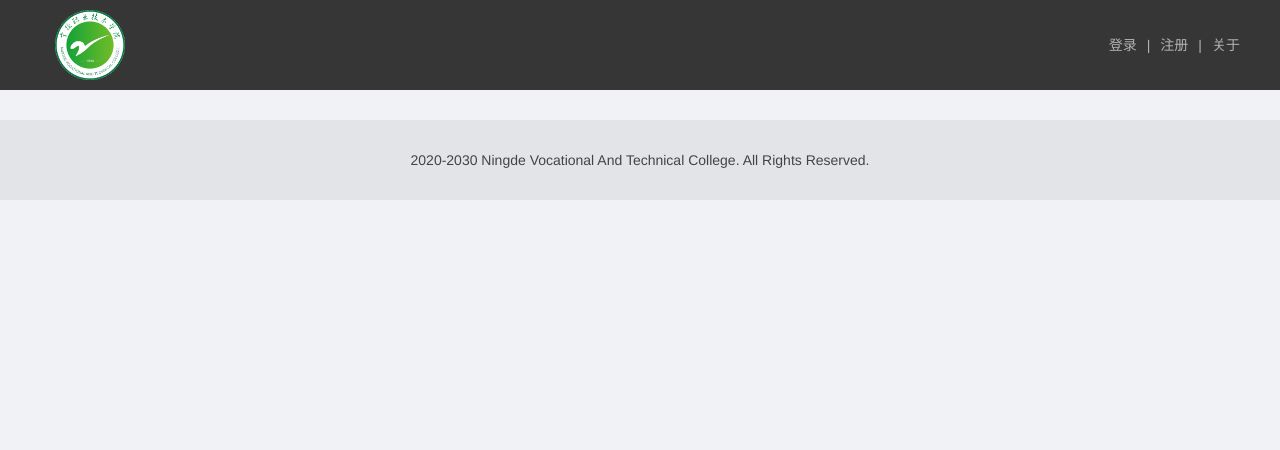
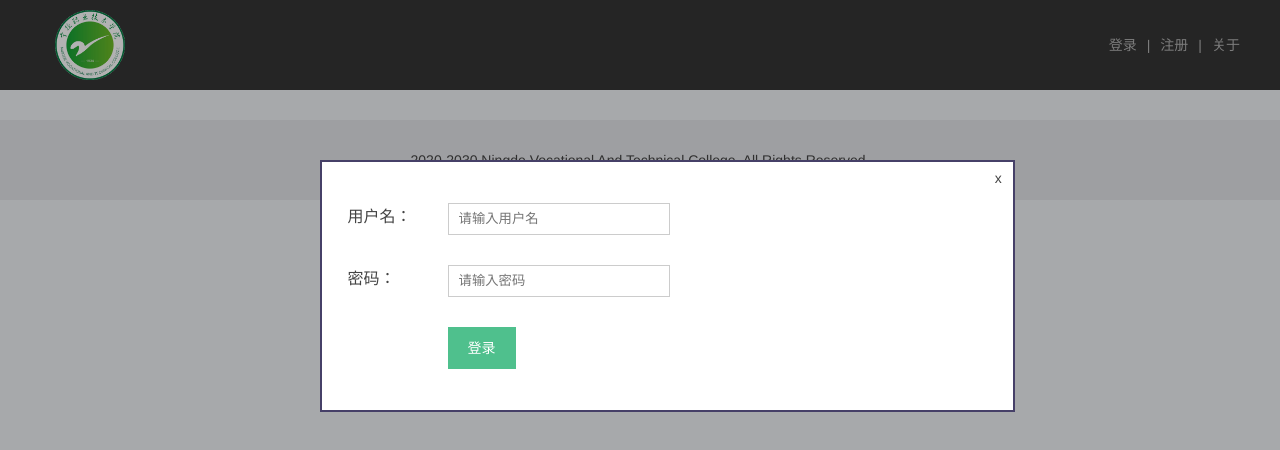
Before and after one commit to 349268138/vue-demo, a Vue app: page /detail in a window 1280 px wide. Both pictures are taken after a click on the item "登录". Shown: the top 450 px of the page. Built offline with nearby package versions, Linux system fonts and the light colour scheme; what vue-resource would draw is missing.

Commit message:
init dialog window

```diff
--- a/src/components/Layout.vue
+++ b/src/components/Layout.vue
@@ -5,11 +5,15 @@
         <img src="../assets/logn.png">
         <div class="head-nav">
           <ul class="nav-list">
-            <li>登录</li>
-            <li class="nav-pile">|</li>
-            <li>注册</li>
-            <li class="nav-pile">|</li>
-            <li>关于</li>
+            <li>{{ userName }}</li>
+            <li class="nav-pile" v-if="userName !== ''">|</li>
+            <li class="nav-pile" v-if="userName !== ''" @click="userName = ''">退出</li>
+            <li class="nav-pile" v-if="userName !== ''">|</li>
+            <li v-on:click="showDialogWindow('isShowLoginDialogWindow')" v-if="userName === ''">登录</li>
+            <li class="nav-pile" v-if="userName === ''">|</li>
+            <li @click="showDialogWindow('isShowRegisterDialogWindow')" v-if="userName === ''">注册</li>
+            <li class="nav-pile" v-if="userName === ''">|</li>
+            <li @click="showDialogWindow('isShowAboutDialogWindow')">关于</li>
           </ul>
         </div>
       </div>
@@ -22,15 +26,55 @@
     <div class="app-foot">
       <p>2020-2030 Ningde Vocational And Technical College. All Rights Reserved.</p>
     </div>
+    <dialog-window :is-show="isShowLoginDialogWindow" @dialog-window-close="closeDialogWindow('isShowLoginDialogWindow')">
+      <login @login-success="onSuccessLogin"></login>
+    </dialog-window>
+    <dialog-window :is-show="isShowRegisterDialogWindow" @dialog-window-close="closeDialogWindow('isShowRegisterDialogWindow')">
+      <register @register-success="onSuccessRegister"></register>
+    </dialog-window>
+    <dialog-window :is-show="isShowAboutDialogWindow" @dialog-window-close="closeDialogWindow('isShowAboutDialogWindow')">
+      <p>hello about window</p>
+    </dialog-window>
   </div>
 </template>
 
 <script>
+import DialogWindow from './base/DialogWindow'
+import Login from './Login'
+import Register from './Register'
+
 export default {
   name: 'Layout',
   data () {
     return {
-      msg: 'Layout'
+      msg: 'Layout',
+      userName: '',
+      isShowLoginDialogWindow: false,
+      isShowRegisterDialogWindow: false,
+      isShowAboutDialogWindow: false
+    }
+  },
+  components: {
+    DialogWindow,
+    Login,
+    Register
+  },
+  methods: {
+    showDialogWindow (attr) {
+      this[attr] = true
+    },
+    closeDialogWindow (attr) {
+      this[attr] = false
+    },
+    onSuccessLogin (data) {
+      this.userName = data.userName
+      this.closeDialogWindow('isShowLoginDialogWindow')
+      console.log('login success: ' + data)
+    },
+    onSuccessRegister (data) {
+      this.userName = data.userName
+      this.closeDialogWindow('isShowRegisterDialogWindow')
+      console.log('register success: ' + data)
     }
   }
 }
--- /dev/null
+++ b/src/components/Login.vue
@@ -0,0 +1,102 @@
+<template>
+  <div class="login-form">
+    <div class="g-form">
+      <div class="g-form-line">
+        <span class="g-form-label">用户名：</span>
+        <div class="g-form-input">
+          <input type="text" v-model="userNameModel" placeholder="请输入用户名">
+        </div>
+        <span class="g-form-error">{{ userNameErrors.errorText }}</span>
+      </div>
+    </div>
+    <div class="g-form-line">
+      <span class="g-form-label">密码：</span>
+      <div class="g-form-input">
+        <input type="password" v-model="passwordModel" placeholder="请输入密码">
+      </div>
+      <span class="g-form-error">{{ passwordErrors.errorText }}</span>
+    </div>
+    <div class="g-form-line">
+      <div class="g-form-btn">
+        <a class="button" @click="login()">登录</a>
+      </div>
+    </div>
+    <p class="g-form-error">{{ errorText }}</p>
+  </div>
+</template>
+
+<script>
+export default {
+  name: 'Login',
+  data () {
+    return {
+      userNameModel: '',
+      userNameFlag: false,
+      passwordModel: '',
+      passwordFlag: false,
+      errorText: ''
+    }
+  },
+  computed: {
+    userNameErrors () {
+      let errorText, status
+      if (!/^\w{6,20}$/.test(this.userNameModel)) {
+        errorText = '由英文字母、数字或下划线组成且长度大于5小于21'
+        status = false
+      } else {
+        errorText = ''
+        status = true
+      }
+      if (!this.userNameFlag) {
+        errorText = ''
+        this.changeUserNameFlag()
+      }
+      return {
+        errorText,
+        status
+      }
+    },
+    passwordErrors () {
+      let errorText, status
+      if (!/^\w{6,20}$/.test(this.passwordModel)) {
+        errorText = '由英文字母、数字或下划线组成且长度大于5小于21'
+        status = false
+      } else {
+        errorText = ''
+        status = true
+      }
+      if (!this.passwordFlag) {
+        errorText = ''
+        this.changePasswordFlag()
+      }
+      return {
+        errorText,
+        status
+      }
+    }
+  },
+  methods: {
+    login () {
+      if (!this.userNameErrors.status || !this.passwordErrors.status) {
+        this.errorText = '账号或密码校验未通过'
+      } else {
+        this.$http.get('/api/wangjinping/login').then((res) => {
+          this.errorText = ''
+          this.$emit('login-success', res.data)
+        }, (error) => {
+          console.log(error)
+        })
+      }
+    },
+    changeUserNameFlag () {
+      this.userNameFlag = true
+    },
+    changePasswordFlag () {
+      this.passwordFlag = true
+    }
+  }
+}
+</script>
+
+<style scoped>
+</style>
--- /dev/null
+++ b/src/components/Register.vue
@@ -0,0 +1,132 @@
+<template>
+  <div class="login-form">
+    <div class="g-form">
+      <div class="g-form-line">
+        <span class="g-form-label">用户名：</span>
+        <div class="g-form-input">
+          <input type="text" v-model="userNameModel" placeholder="请输入用户名">
+        </div>
+        <span class="g-form-error">{{ userNameErrors.errorText }}</span>
+      </div>
+    </div>
+    <div class="g-form-line">
+      <span class="g-form-label">密码：</span>
+      <div class="g-form-input">
+        <input type="password" v-model="passwordModel" placeholder="请输入密码">
+      </div>
+      <span class="g-form-error">{{ passwordErrors.errorText }}</span>
+    </div>
+    <div class="g-form-line">
+      <span class="g-form-label">密码确认：</span>
+      <div class="g-form-input">
+        <input type="password" v-model="passwordDoubleCheckModel" placeholder="请输入密码">
+      </div>
+      <span class="g-form-error">{{ passwordDoubleCheckErrors.errorText }}</span>
+    </div>
+    <div class="g-form-line">
+      <div class="g-form-btn">
+        <a class="button" @click="register()">注册</a>
+      </div>
+    </div>
+    <p class="g-form-error">{{ errorText }}</p>
+  </div>
+</template>
+
+<script>
+export default {
+  name: 'Login',
+  data () {
+    return {
+      userNameModel: '',
+      userNameFlag: false,
+      passwordModel: '',
+      passwordFlag: false,
+      passwordDoubleCheckModel: '',
+      passwordDoubleCheckFlag: false,
+      errorText: ''
+    }
+  },
+  computed: {
+    userNameErrors () {
+      let errorText, status
+      if (!/^\w{6,20}$/.test(this.userNameModel)) {
+        errorText = '由英文字母、数字或下划线组成且长度大于5小于21'
+        status = false
+      } else {
+        errorText = ''
+        status = true
+      }
+      if (!this.userNameFlag) {
+        errorText = ''
+        this.changeUserNameFlag()
+      }
+      return {
+        errorText,
+        status
+      }
+    },
+    passwordErrors () {
+      let errorText, status
+      if (!/^\w{6,20}$/.test(this.passwordModel)) {
+        errorText = '由英文字母、数字或下划线组成且长度大于5小于21'
+        status = false
+      } else {
+        errorText = ''
+        status = true
+      }
+      if (!this.passwordFlag) {
+        errorText = ''
+        this.changePasswordFlag()
+      }
+      return {
+        errorText,
+        status
+      }
+    },
+    passwordDoubleCheckErrors () {
+      let errorText, status
+      if (this.passwordDoubleCheckModel !== this.passwordModel) {
+        errorText = '两次密码不同'
+        status = false
+      } else {
+        errorText = ''
+        status = true
+      }
+      if (!this.passwordDoubleCheckFlag) {
+        errorText = ''
+        this.changePasswordDoubleCheckFlag()
+      }
+      return {
+        errorText,
+        status
+      }
+    }
+  },
+  methods: {
+    register () {
+      if (!this.userNameErrors.status || !this.passwordErrors.status || !this.passwordDoubleCheckErrors.status) {
+        this.errorText = '账号或密码校验未通过'
+      } else {
+        this.$http.get('/api/wangjinping/register').then((res) => {
+          this.errorText = ''
+          this.$emit('register-success', res.data)
+        }, (error) => {
+          console.log(error)
+        })
+      }
+    },
+    changeUserNameFlag () {
+      this.userNameFlag = true
+    },
+    changePasswordFlag () {
+      this.passwordFlag = true
+    },
+    changePasswordDoubleCheckFlag () {
+      this.passwordDoubleCheckFlag = true
+    }
+  }
+}
+</script>
+
+<style scoped>
+</style>
--- /dev/null
+++ b/src/components/base/DialogWindow.vue
@@ -0,0 +1,97 @@
+<template>
+  <div>
+    <div class="dialog-wrap">
+      <div class="dialog-cover" v-on:click="closeMySelf()" v-if="isShow"></div>
+      <transition name="drop">
+        <div class="dialog-content" v-if="isShow">
+          <p class="dialog-close" @click="closeMySelf()">x</p>
+          <slot>empty</slot>
+        </div>
+      </transition>
+    </div>
+  </div>
+</template>
+
+<script>
+export default {
+  name: 'DialogWindow',
+  mounted () {
+    console.log(this.isShow)
+  },
+  props: {
+    isShow: {
+      type: Boolean,
+      default () {
+        return false
+      }
+    }
+  },
+  data () {
+    return {
+      msg: 'DialogWindow'
+    }
+  },
+  methods: {
+    closeMySelf () {
+      this.$emit('dialog-window-close')
+    }
+  }
+}
+</script>
+
+<style scoped>
+.drop-enter-active {
+  transition: all .5s ease;
+}
+.drop-leave-active {
+  transition: all .3s ease;
+}
+.drop-enter {
+  transform: translateY(-500px);
+}
+.drop-leave-active {
+  transform: translateY(-500px);
+}
+
+.dialog-wrap {
+  position: fixed;
+  width: 100%;
+  height: 100%;
+}
+.dialog-cover {
+  background: #000;
+  opacity: .3;
+  position: fixed;
+  z-index: 5;
+  top: 0;
+  left: 0;
+  width: 100%;
+  height: 100%;
+}
+.dialog-content {
+  width: 50%;
+  position: fixed;
+  max-height: 50%;
+  overflow: auto;
+  background: #fff;
+  top: 20%;
+  left: 50%;
+  margin-left: -25%;
+  z-index: 10;
+  border: 2px solid #464068;
+  padding: 2%;
+  line-height: 1.6;
+}
+.dialog-close {
+  position: absolute;
+  right: 5px;
+  top: 5px;
+  width: 20px;
+  height: 20px;
+  text-align: center;
+  cursor: pointer;
+}
+.dialog-close:hover {
+  color: #4fc08d;
+}
+</style>
```
